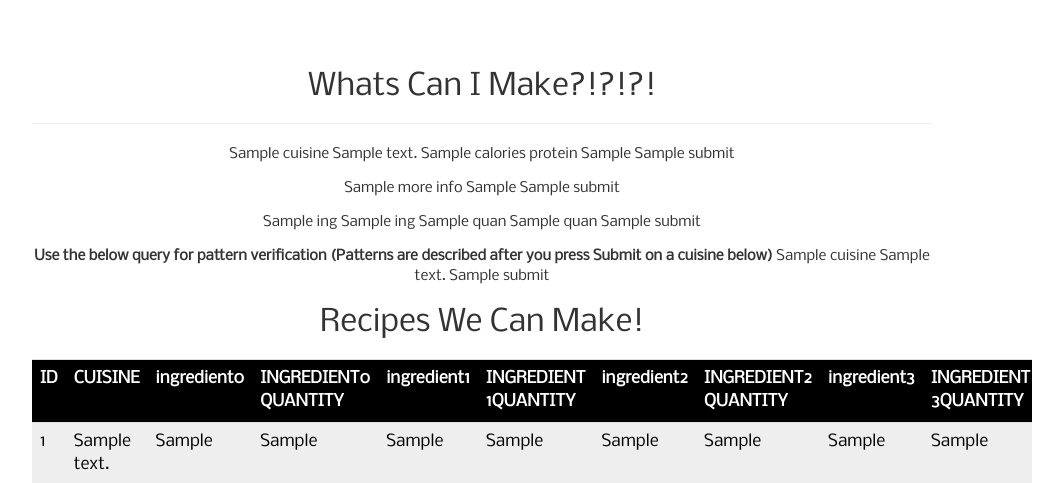
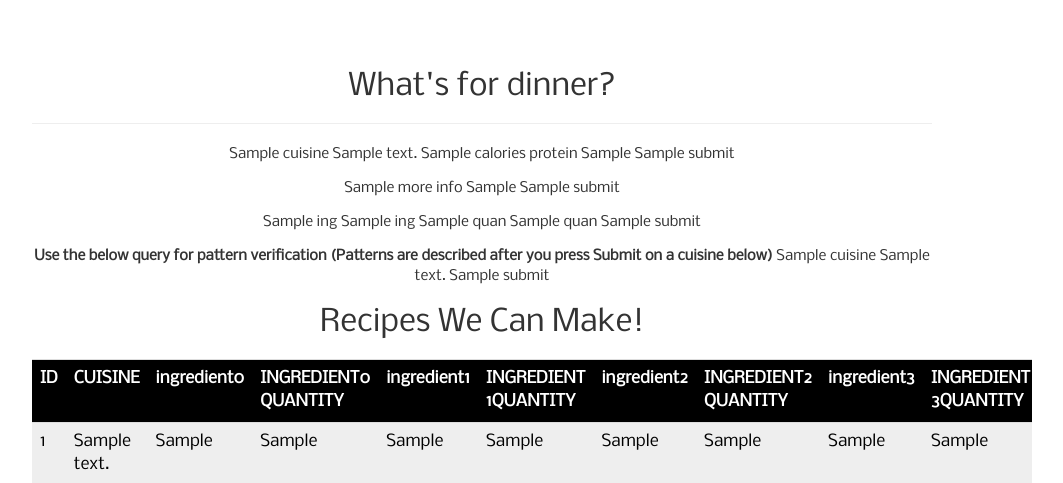
Before and after one commit to krajput96/flask-aws-tutorial, a Flask app: template templates/index.html in a window 1280 px wide. Shown: the top 483 px of the page, without its empty margins (18-1081 px from the left). Run offline with Flask 2, Linux system fonts and the light colour scheme; the template is opened without the code that fills it: most values are stand-ins (such as "Sample title", 1, 10 or a date in 2020); some libraries are stand-ins or nearby versions; some web fonts are replaced.

Commit message:
working ;)

```diff
--- a/templates/chart.html
+++ b/templates/chart.html
@@ -1,5 +1,6 @@
 <!DOCTYPE html>
 <html>
+<title>What's for Dinner?</title>
 
 
 
--- a/templates/index.html
+++ b/templates/index.html
@@ -7,7 +7,7 @@
 <div class="col-md-4 col-md-offset-0" id = topBar>
 
       <div align="center">
-        <h2>Whats Can I Make?!?!?!</h2>
+        <h2>What's for dinner?</h2>
       </div>
 
 <hr>
```
